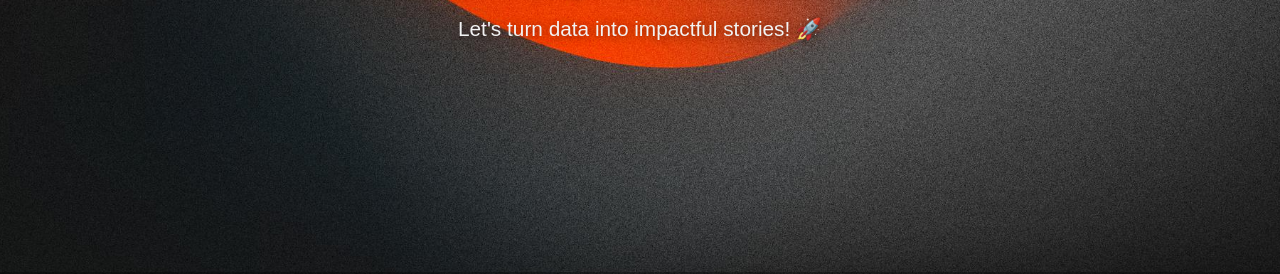
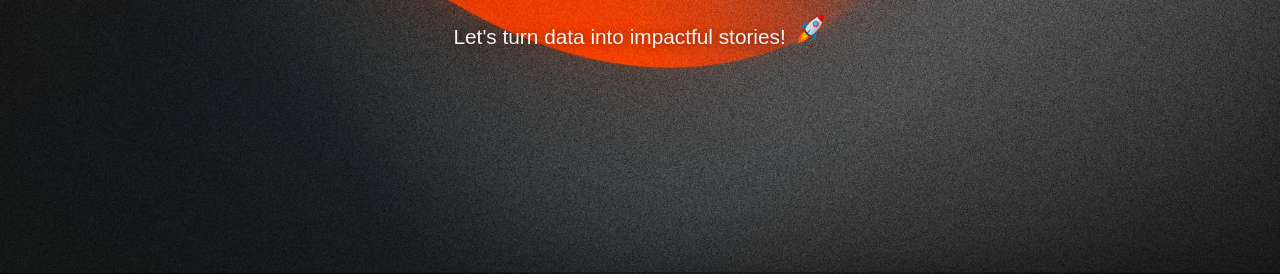
Before and after one commit to 1-ARIjitS/portfolio, a plain HTML site: page index.html in a window 1280 px wide. Shown: the part 472-746 px from the top of the page. Drawn offline with Linux system fonts and the light colour scheme.

Commit message:
rocket gif added and index updated

```diff
--- a/index.html
+++ b/index.html
@@ -27,7 +27,7 @@
             <div class="hero-content">
                 <h1 class="hero-heading">HELLO <img src="images/wave-hello.gif" height= 55px, width = 55px> <br> I'M ARIJIT SAMAL</h1>
                 <h2 class="hero-subheading">Data Science | Big Data | ML | DL | CV | GEN-AI</h2>
-                <p class="hero-tagline">Let's turn data into impactful stories! 🚀</p>
+                <p class="hero-tagline">Let's turn data into impactful stories! <img src="images/rocket-joypixels.gif" height= 35px, width = 35px></p>
             </div>
         </section>
     </main>
```
Also changed, not shown: images/rocket-joypixels.gif (added).
